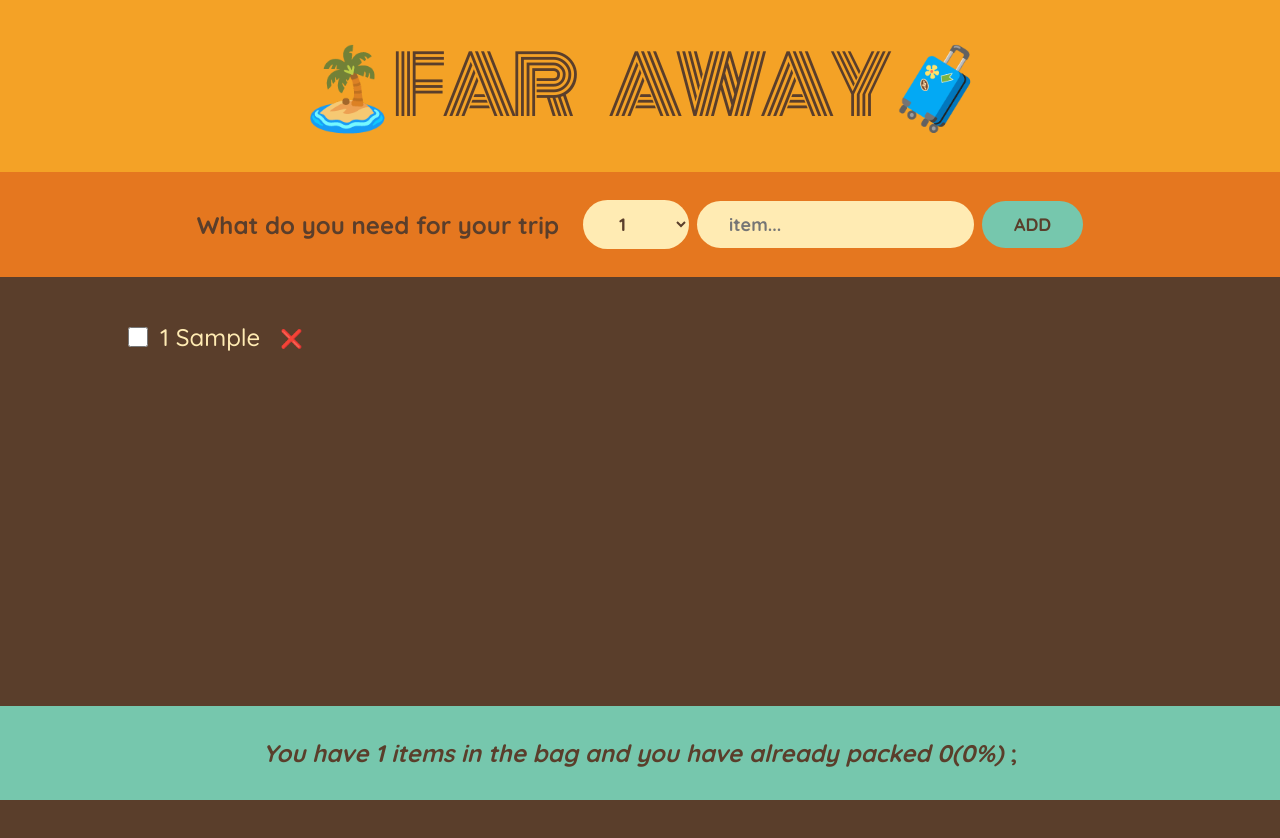
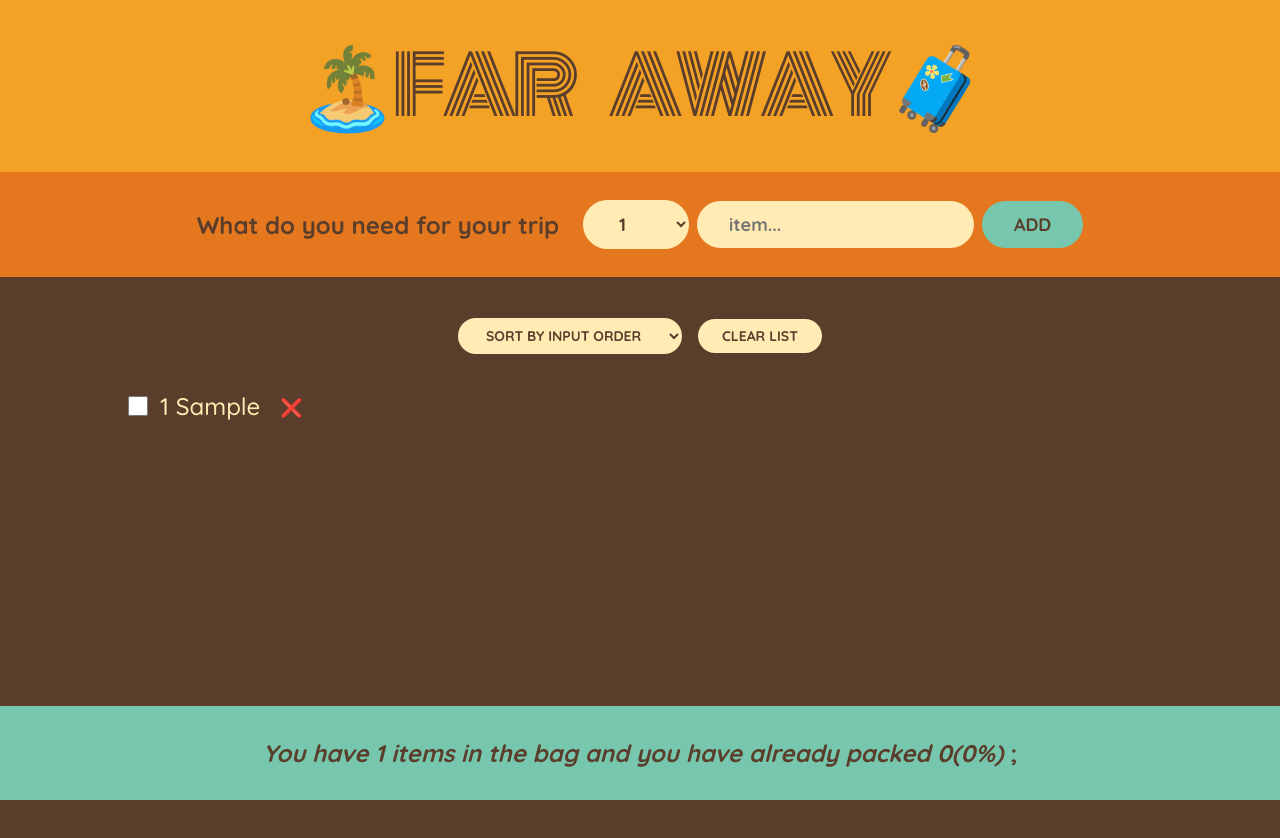
Before and after one commit to pankusingh02/React_Projects, a React (Create React App) app in the folder travel-list/: page / in a window 1280 px wide. Both pictures are taken after typing "Sample" into the empty fields and a click on the button "ADD". Shown: the top 838 px of the page. Built offline with nearby package versions, Linux system fonts and the light colour scheme.

Commit message:
adding filter and clear list button

```diff
--- a/travel-list/src/App.js
+++ b/travel-list/src/App.js
@@ -20,15 +20,29 @@ export default function App() {
   }
   console.log("items=====>", items);
 
-  function handleToggleItem(id){
-    setItems((items)=>items.map((item)=> item.id===id ? {...item, packed: !item.packed}: item))
+  function handleToggleItem(id) {
+    setItems((items) =>
+      items.map((item) =>
+        item.id === id ? { ...item, packed: !item.packed } : item
+      )
+    );
+  }
+
+  function handleClearList() {
+    const res = window.confirm("Do you wan to clear the list ?");
+    if (res) setItems([]);
   }
 
   return (
     <>
       <Logo />
       <Form onAddItems={handleAddItems} />
-      <PackingList items={items} onDeleteItem={handleDeleteItem} onToggleItem={handleToggleItem}/>
+      <PackingList
+        items={items}
+        onDeleteItem={handleDeleteItem}
+        onToggleItem={handleToggleItem}
+        onClearItems={handleClearList}
+      />
       <Stats items={items} />
       {/* <Counter /> */}
       {/*<FlashCards /> */}
@@ -86,48 +100,62 @@ function Form({ onAddItems }) {
         onChange={(e) => setDescription(e.target.value)}
       ></input>
       <button>Add</button>
-
     </form>
   );
 }
 
-function PackingList({ items, onDeleteItem, onToggleItem }) {
-
-  const [sortBy,setSortBy]=useState('input')
+function PackingList({ items, onDeleteItem, onToggleItem, onClearItems }) {
+  const [sortBy, setSortBy] = useState("input");
   let sortedItems;
-  if(sortBy==="input") sortedItems=items;
-  if(sortBy==="description") sortedItems=items.slice().sort((a,b)=>a.description.localeCompare(b.description));
-  if(sortBy==="packed") sortedItems=items.slice().sort((a,b)=> Number(a.packed)-Number(b.packed));
+  if (sortBy === "input") sortedItems = items;
+  if (sortBy === "description")
+    sortedItems = items
+      .slice()
+      .sort((a, b) => a.description.localeCompare(b.description));
+  if (sortBy === "packed")
+    sortedItems = items
+      .slice()
+      .sort((a, b) => Number(a.packed) - Number(b.packed));
 
   return (
     <div className="list">
+      {items.length > 0 ? (
+        <div className="actions">
+          <select value={sortBy} onChange={(e) => setSortBy(e.target.value)}>
+            <option value="input">Sort by input order</option>
+            <option value="description">Sort by description</option>
+            <option value="packed">Sort by status</option>
+          </select>
+          <button onClick={onClearItems}>Clear List</button>
+        </div>
+      ) : (
+        ""
+      )}
       <ul>
         {sortedItems.map((item) => (
-          <Item onDeleteItem={onDeleteItem} item={item} onToggleItem={onToggleItem}key={item.id} />
+          <Item
+            onDeleteItem={onDeleteItem}
+            item={item}
+            onToggleItem={onToggleItem}
+            key={item.id}
+          />
         ))}
       </ul>
-      <div className="actions">
-    <select value={sortBy} onChange={(e)=>setSortBy(e.target.value)}>
-      <option value='input'>Sort by input order</option>
-      <option value='description'>Sort by description</option>
-      <option value='packed'>Sort by status</option>
-
-    </select>
     </div>
-    </div>
-
   );
 
   /***
    * Important..line 112: when item.packed is true textDecoration:"line-through"
    */
-
-
 }
-function Item({ item, onDeleteItem ,onToggleItem }) {
+function Item({ item, onDeleteItem, onToggleItem }) {
   return (
     <li>
-      <input type="checkbox" value={item.packed} onChange={()=>onToggleItem(item.id)}/>
+      <input
+        type="checkbox"
+        value={item.packed}
+        onChange={() => onToggleItem(item.id)}
+      />
       <span style={item.packed ? { textDecoration: "line-through" } : {}}>
         {item.select} {item.description}
       </span>
@@ -136,23 +164,27 @@ function Item({ item, onDeleteItem ,onToggleItem }) {
   );
 }
 
-function Stats({items}) {
-  if(!items.length){
-    return(
-      <p className='stats'>
+function Stats({ items }) {
+  if (!items.length) {
+    return (
+      <p className="stats">
         <em> Start adding some items to your packing list</em>
       </p>
-    )
+    );
   }
-  const itmLength=items.length;
-  const packedItems= items.filter((itme)=> itme.packed)
+  const itmLength = items.length;
+  const packedItems = items.filter((itme) => itme.packed);
 
-  const percentage = Math.round((packedItems.length/itmLength)*100)
+  const percentage = Math.round((packedItems.length / itmLength) * 100);
 
   return (
-
     <footer className="stats">
-      <em>{percentage===100?"You'v got everything covered": `You have ${itmLength} items in the bag and you have already packed ${packedItems.length}(${percentage}%) `}</em>;
+      <em>
+        {percentage === 100
+          ? "You'v got everything covered"
+          : `You have ${itmLength} items in the bag and you have already packed ${packedItems.length}(${percentage}%) `}
+      </em>
+      ;
     </footer>
   );
 }
--- a/travel-list/src/index.css
+++ b/travel-list/src/index.css
@@ -76,7 +76,7 @@ input {
   padding: 4rem 0 16rem 0;
   height: 80vh;
   display: flex;
-  justify-content: space-between;
+  /* justify-content: space-between; */
   flex-direction: column;
   gap: 3.2rem;
   align-items: center;
```
